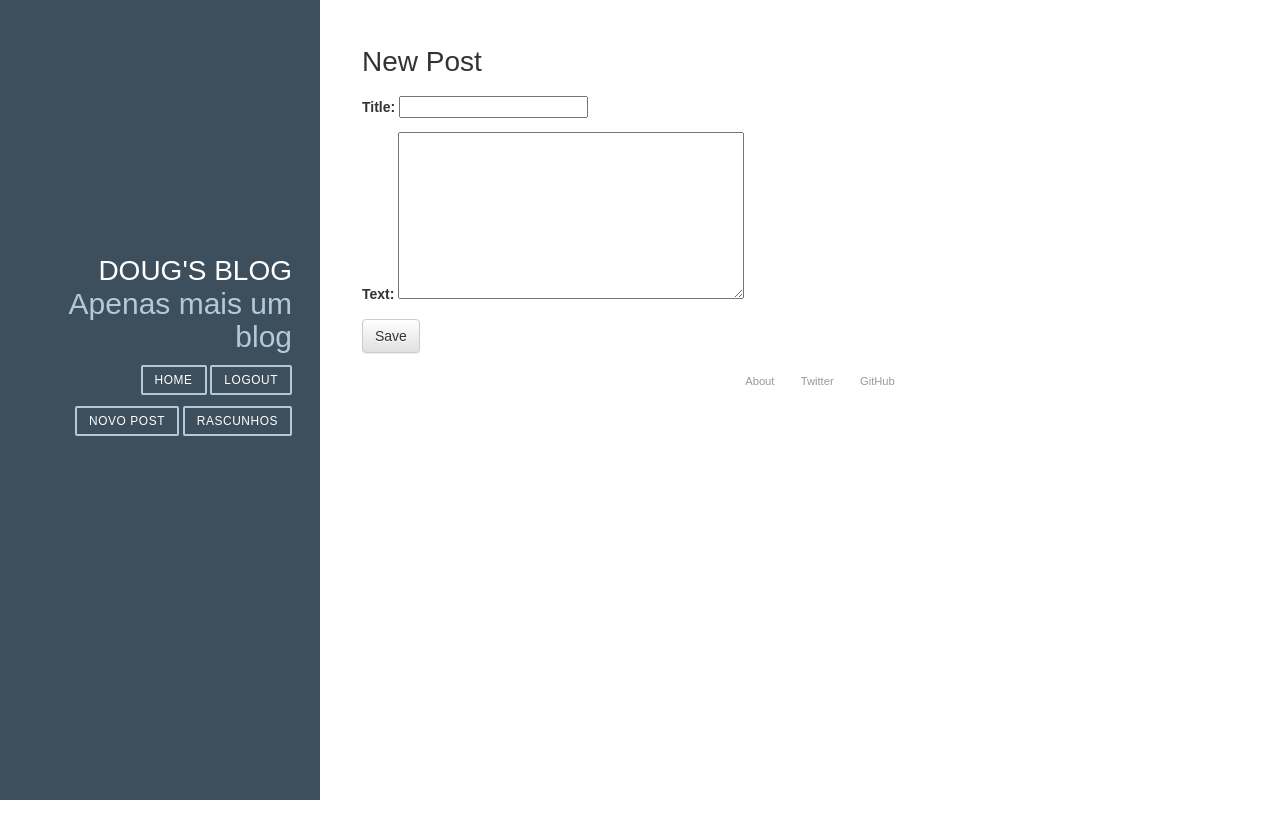
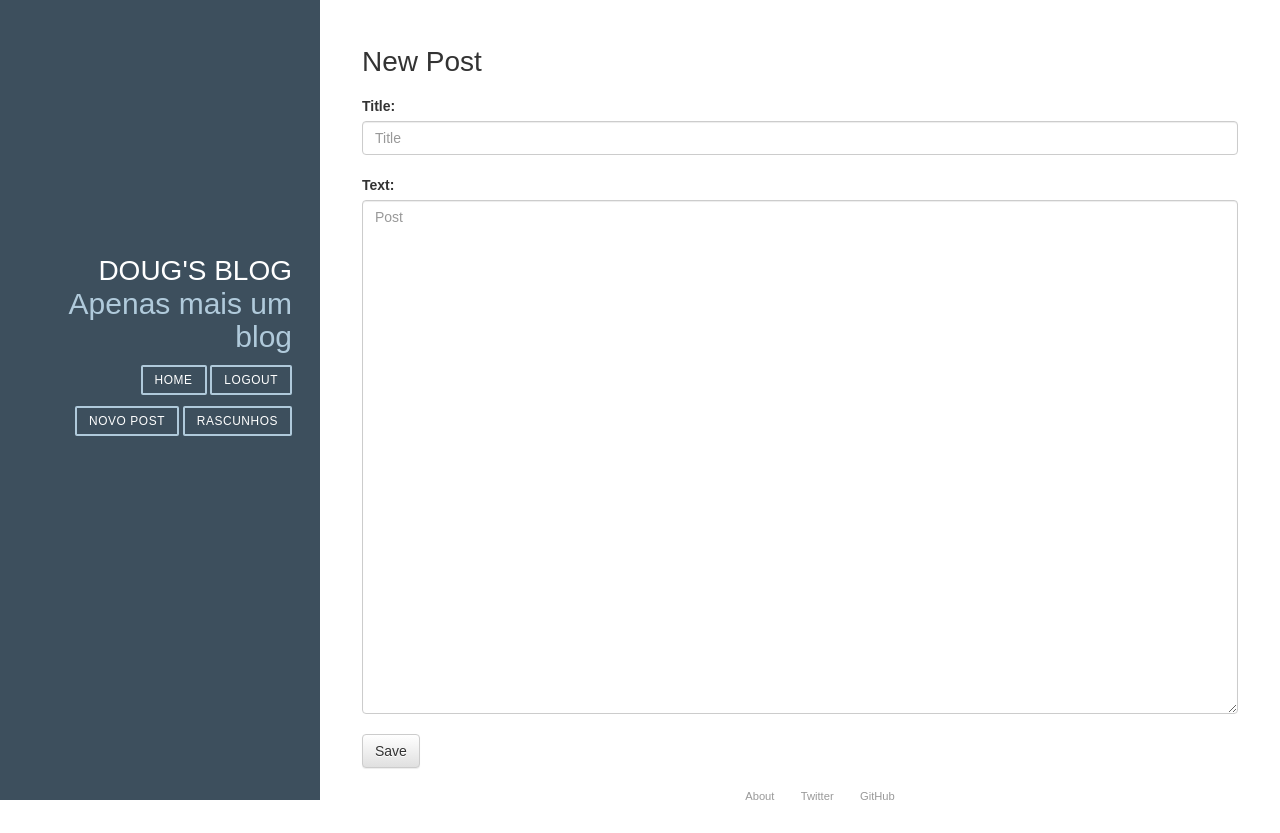
Before and after one commit to MakoReactor/myfirstblog, a Django app: page /post/new/ in a window 1280 px wide. Before the commit the page ends 800 px from the top, so only its background shows below. Run offline with Django 3.2, Linux system fonts and the light colour scheme; the visitor is signed in with stand-in values (Sample User, id 1); some libraries are stand-ins or nearby versions.

Commit message:
Melhorado o layout da pagina de criação e edição de postagens

```diff
--- a/blog/forms.py
+++ b/blog/forms.py
@@ -3,6 +3,9 @@ from django import forms
 from .models import Post
 
 class PostForm(forms.ModelForm):
+    title = forms.CharField(widget=forms.TextInput(attrs={'class':'form-control', 'placeholder':'Title'}))
+    text = forms.CharField(widget=forms.Textarea(attrs={'class':'form-control','placeholder':'Post','rows':25 }))
+    #text = forms.CharField(widget=forms.Textarea(attrs={'rows': 4, 'cols': 40}))
 
     class Meta:
         model = Post
--- a/blog/templates/blog/post_edit.html
+++ b/blog/templates/blog/post_edit.html
@@ -4,8 +4,13 @@
 <h1>New Post</h1>
 <form method="POST" class="post-form">
 {% csrf_token %}
+{% for field in form %}
+  <div class="fieldWrapper">
+    {{ field.errors }}
+    {{ field.label_tag }} {{ field }} <br>
 
-{{ form.as_p }}
+  </div>
+{% endfor %}
 
 <button type="submit" class="save btn btn-default">Save</button>
 </form>
--- a/gitdados/urls.py
+++ b/gitdados/urls.py
@@ -5,6 +5,4 @@ from .views import profile, index
 urlpatterns = [
     url(r'^$', profile, name='profile'),
     url(r'^index/$', index, name='index'),
-
-
 ]
```
Also changed, not shown: blog/templates/blog/post_detail.html (+1 -6 lines), blog/templates/registration/login.html (line endings or trailing spaces).
